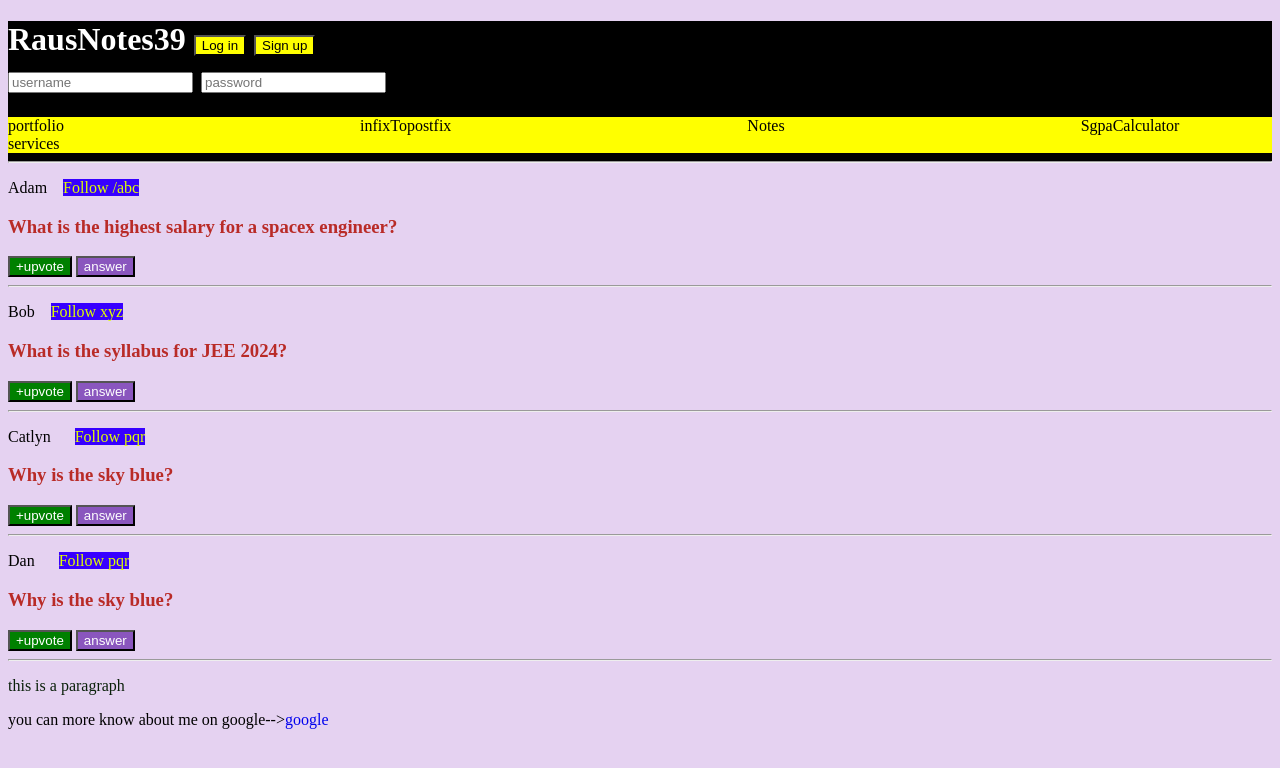
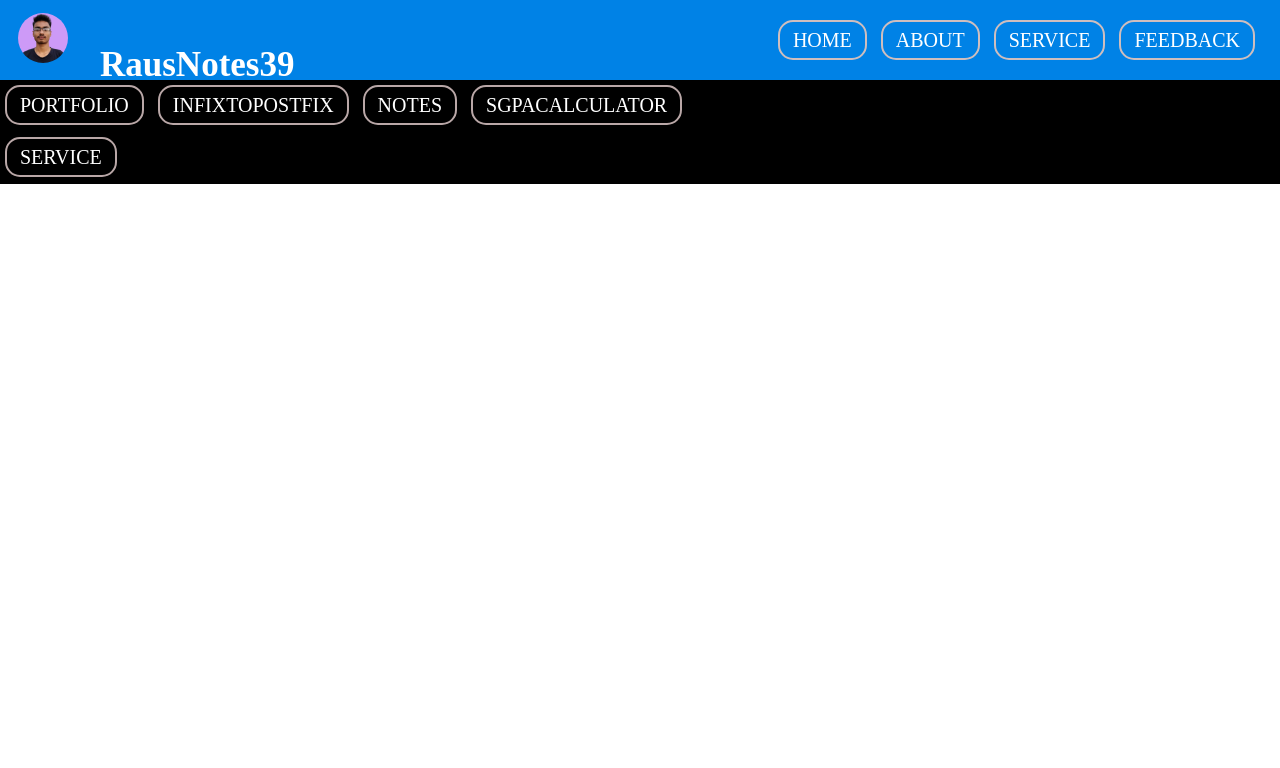
Before and after one commit to CoderRaushan/RausNotes39, a plain HTML site: page index.html in a window 1280 px wide. Drawn offline with Linux system fonts and the light colour scheme.

Commit message:
new updated

```diff
--- a/index.html
+++ b/index.html
@@ -7,76 +7,23 @@
     <link rel="stylesheet" href="style.css">
     <title>RausNotes39</title>
   </head>
-  <body >
-    <header class="head">
-        <div>
-         <h1 id="q">RausNotes39
-             <button id="login">Log in</button>
-             <button id="signup">Sign up</button>
-             <div>
-                <input type="text" placeholder="username">
-                 <input type="password" placeholder="password">
-             </div>
-         </h1>
-         <div>
-            <nav class="nav">
-                <a href="portfolio.html" target="_blank">portfolio</a>
-                <a  href="infix.html" target="_blank">infixTopostfix</a>
-                <a  href="pdf.html" target="_blank">Notes</a>
-                <a  href="sgpacalculate.html" target="_blank">SgpaCalculator</a>
-                <a  href="service.html" target="_blank">services</a>
-
-                <br>
-             </nav>
-         </div>
-         <hr>
-        </div>
-     </header>
-  </body>
-  <body class="main">
-    <main>
-        <p class="co">
-        Adam &nbsp;&nbsp;
-        <a class="follow" href="www.youtube.com">Follow /abc</a></span>
-        </p>
-        <h3>What is the highest salary for a spacex engineer?</h3>
-        <span>
-            <button>+upvote</button>
-            <button>answer</button>
-        </span>
-        <hr />
-        <p class="co">
-        Bob &nbsp;&nbsp;
-        <a class="follow" href="/bob">Follow xyz</a>
-        </p>
-        <h3>What is the syllabus for JEE 2024?</h3>
-        <span>
-            <button>+upvote</button>
-            <button>answer</button>
-        </span>
-        <hr />
-        <p class="co">
-        Catlyn &nbsp;&nbsp;&nbsp;&nbsp;
-        <a class="follow" href="/catlyn">Follow pqr</a>
-        </p>
-        <h3>Why is the sky blue?</h3>
-        <span>
-            <button>+upvote</button>
-            <button>answer</button>
-        </span>
-        <hr />
-        <p class="co">
-            Dan &nbsp;&nbsp;&nbsp;&nbsp;
-            <a class="follow" href="/dan">Follow pqr</a>
-            </p>
-            <h3>Why is the sky blue?</h3>
-            <span>
-                <button>+upvote</button>
-                <button>answer</button>
-            </span>
-            <hr />
-            <p id="myid">this is a paragraph</p>
-            <p>you can more know about me on google--><a href="www.google.com">google</a></p>
-    </main>
-  </body>
+  <body>
+    <nav>
+        <label class="logo">RausNotes39</label>
+        <ul>
+            <li><a class="active" href="#">home</a></li>
+            <li><a href="#">about</a></li>
+            <li><a href="#">service</a></li>
+            <li><a href="#">feedback</a></li>
+        </ul>
+        <img  src="raushan.jpeg" alt="">
+    </nav>
+    <div >
+        <a href="portfolio.html" target="_blank" >PortFolio</a>
+        <a href="infix.html" target="_blank">InfixTopostfix</a>
+        <a href="pdf.html" target="_blank"> Notes</a>
+        <a href="sgpacalculate.html"target="_blank" >SgpaCalculator</a>
+        <a href="service.html" target="_blank">service</a>
+    </div>
+ </body>
 </html>
--- a/style.css
+++ b/style.css
@@ -1,92 +1,77 @@
-.main
-{
-    background-color: rgb(229, 210, 241);
+*{
+    padding:0%;
+    margin:0;
     text-decoration: none;
+    box-sizing: border-box;
 }
-.head
-{
-    background-color: black;
 
-    height: 100%;
+body{
+    font-family: montserrat;
+}
+nav{
+background-color: #0082e6;
+height: 80px;
 width: 100%;
 }
-#q
+label.logo
 {
-    color:white;
-    cursor:pointer;
+color: white;
+font-size:35px;
+line-height:80px;
+padding: 0 100px;
+font-weight: bold;
+cursor: pointer;
 }
-#signup,#login
-{
-    background-color:yellow;
-    color: rgb(0, 0, 0);
-    cursor:pointer;
+nav ul{
+    float: right;
+   margin-right: 20px;
 }
-h3
-{
-    color: #b92b27;
+nav ul li{
+    display: inline-block;
+    line-height: 80px;
+    margin: 0 5px;
 }
-button
-{
-    background-color: green;
+
+nav ul li a{
     color: white;
-    cursor:pointer;
-}
-#myid
-{
-    color:rgb(10, 32, 10);
-}
-.co a
-{
-    color: rgb(225, 255, 0);
-    background-color:rgb(55, 0, 255) ;
-}
-.nav a
-{
-    color:rgb(239, 244, 0);
-    color: black;
-    text-decoration: none;
-}
-nav
-{
-    word-spacing: 292px;
-    background-color: yellow;
-    color: black;
+    font-size: 20px;
+    text-transform: uppercase;
+    padding: 7px 13px;
+    border-radius: 15px;
+    border: 2px solid rgb(207, 190, 190);
+
 
  }
-button+button
+ a:hover
 {
-    background-color:rgb(138, 86, 190);
+    background: #f4e9e9;
+    color: black;
+    transition: .5s;
+
+
+}
+div
+{
+    background-color: black ;
+    color: white ;
+    line-height: 50px;
+}
+div a{
+    color: rgb(255, 255, 255);
+    margin: 0 5px;
+    font-size: 20px;
+    text-transform: uppercase;
+    padding: 7px 13px;
+    border-radius: 15px;
+    border: 2px solid rgb(185, 167, 167);
+
+
 }
 
-body a
-{
-    text-decoration: none   ;
+nav img {
+    height: 50px;
+    width: 50px;
+    margin:  13px -380px;
+    border-radius:56px;
+
 }
-.container
-{
-    .container {
-        display: inline-block;
-        cursor: pointer;
-      }
-
-      .bar1, .bar2, .bar3 {
-        width: 35px;
-        height: 5px;
-        background-color: #f9f4f4;
-        margin: 6px 0;
-        transition: 0.4s;
-      }
-
-      /* Rotate first bar */
-      .change .bar1 {
-        transform: translate(0, 11px) rotate(-45deg);
-      }
-
-      /* Fade out the second bar */
-      .change .bar2 {opacity: 0;}
-
-      /* Rotate last bar */
-      .change .bar3 {
-        transform: translate(0, -11px) rotate(45deg);
-      }
-}
```
Also changed, not shown: pdf.html (+0 -1 lines). Lines whose indentation alone changed are shown as unchanged.
